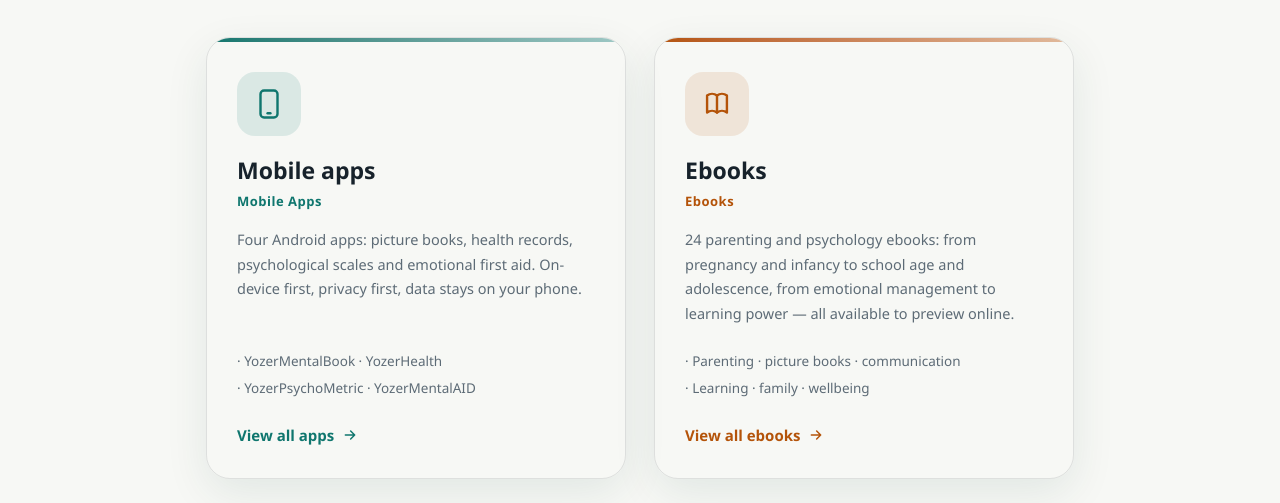
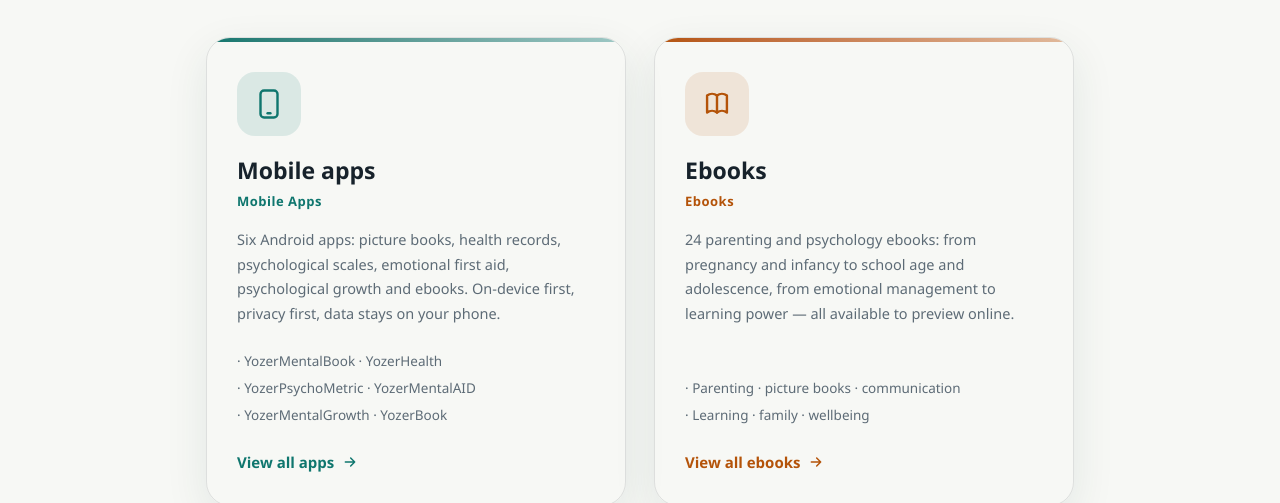
Before and after one commit to YozerHealth/YozerWeb, a plain HTML site: page index.html in a window 1280 px wide. Shown: the part 332-835 px from the top of the page. Drawn offline with Linux system fonts and the light colour scheme.

Commit message:
correct entry page

```diff
--- a/assets/i18n-dict-apps.js
+++ b/assets/i18n-dict-apps.js
@@ -48,6 +48,8 @@ Object.assign(window.YH_DICT, {
   "产品类型": "product types",
   "选择你需要的": "Choose the",
   "4 款 Android 应用：心理绘本、健康档案、心理量表与心情急救。端侧优先、隐私优先，数据留在手机里。": "Four Android apps: picture books, health records, psychological scales and emotional first aid. On-device first, privacy first, data stays on your phone.",
+  "6 款 Android 应用：心理绘本、健康档案、心理量表、心情急救、心理成长与图书。端侧优先、隐私优先，数据留在手机里。": "Six Android apps: picture books, health records, psychological scales, emotional first aid, psychological growth and ebooks. On-device first, privacy first, data stays on your phone.",
+  "· 悦泽心理成长 · 悦泽图书": "· YozerMentalGrowth · YozerBook",
   "24 本育儿与心理电子书：从孕育、婴幼儿到学龄、青春期，从情绪管理到学习力，均可在线试读。": "24 parenting and psychology ebooks: from pregnancy and infancy to school age and adolescence, from emotional management to learning power — all available to preview online.",
   "育儿实操 · 情绪绘本 · 亲子沟通": "Parenting · picture books · communication",
   "学习心理 · 家庭关系 · 心理支持": "Learning · family · wellbeing",
--- a/index.html
+++ b/index.html
@@ -49,10 +49,11 @@
       </div>
       <h2>手机应用</h2>
       <div class="en-name">Mobile Apps</div>
-      <p>4 款 Android 应用：心理绘本、健康档案、心理量表与心情急救。端侧优先、隐私优先，数据留在手机里。</p>
+      <p>6 款 Android 应用：心理绘本、健康档案、心理量表、心情急救、心理成长与图书。端侧优先、隐私优先，数据留在手机里。</p>
       <ul style="list-style:none;padding:0;margin:0 0 20px;font-size:13.5px;color:var(--ink2);line-height:2">
         <li>· 悦泽心理绘本 · 悦泽健康</li>
         <li>· 悦泽量表 · 悦泽心情急救</li>
+        <li>· 悦泽心理成长 · 悦泽图书</li>
       </ul>
       <span class="hub-cta">查看全部应用 <svg viewBox="0 0 24 24" width="16" height="16" fill="none" stroke="currentColor" stroke-width="2.2" stroke-linecap="round" stroke-linejoin="round"><path d="M5 12h14M13 6l6 6-6 6"/></svg></span>
     </a>
```
